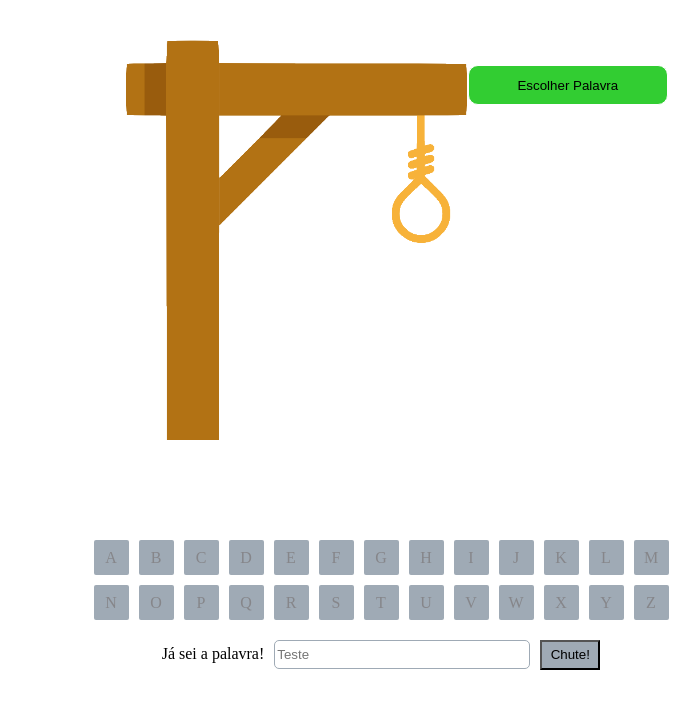
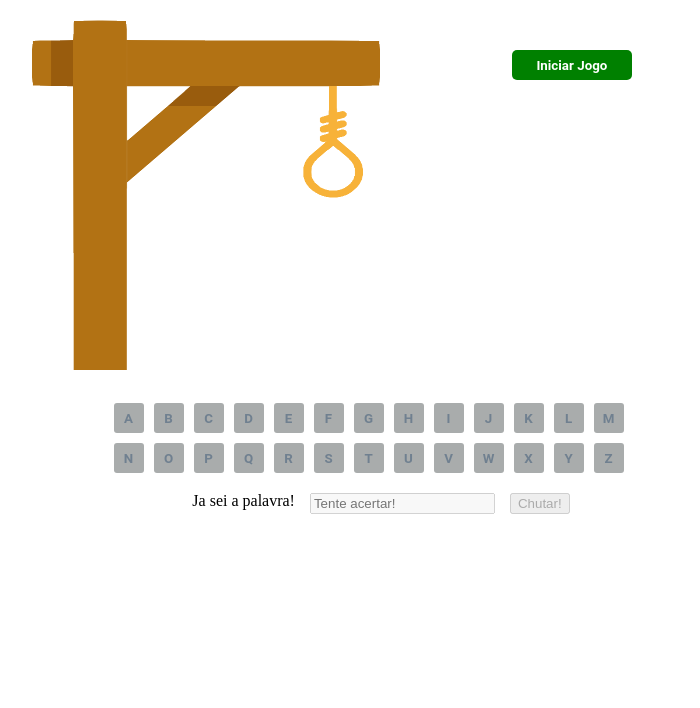
Before and after one commit to phbarcelosreis/projeto8-jogoforca, a React app: page / in a window 1280 px wide. Shown: the whole page, without its empty margins (259-959 px from the left). Built offline with nearby package versions, Linux system fonts and the light colour scheme.

Commit message:
semi finalizado

```diff
--- a/public/index.html
+++ b/public/index.html
@@ -3,7 +3,6 @@
   <head>
     <meta charset="utf-8" />
     <meta name="viewport" content="width=device-width, initial-scale=1" />
-    <link rel="stylesheet" href="reset.css">
     <title>React App</title>
   </head>
   <body>
--- /dev/null
+++ b/src/components/CSS/style.css
@@ -0,0 +1,115 @@
+.bodyLower {
+    margin: 0 auto;
+    width: 700px;
+    margin-top: 30px;
+    position: relative;
+    margin-top: 20px;
+}
+
+.root img {
+    width: 350px;
+    height: 350px;
+}
+.Topo{
+    display: flex;
+    width:100%;
+}
+.leftBox{
+    width:60%;
+}
+.rightBox{
+    display: flex;
+    flex-direction: column;
+    width:50%;
+    height:300px;
+    margin-top:30px;
+    justify-content: space-between;
+    align-items: center;
+}
+.rightBox>button {
+    width: 120px;
+    height: 30px;
+    border: none;
+    border-radius: 5px;
+    background-color: green;
+}
+
+.bodyLower button span {
+    font-family: 'Roboto', sans-serif;
+    color: white;
+    font-weight: 700;
+}
+
+ul {
+    width: 75%;
+    gap: 10px;
+    display: flex;
+    justify-content: center;
+    flex-wrap: wrap;
+    align-items: center;
+    padding-top: 30px;
+    padding-bottom: 30px;
+    margin: 0 auto;
+}
+
+ul li button {
+    width: 30px;
+    height: 30px;
+    border: none;
+    border-radius: 3px;
+    background-color: rgb(169, 172, 172)
+}
+
+ul li button h3 {
+    font-family: 'Roboto', sans-serif;
+    color: slategray;
+    font-weight: 700;
+}
+
+.bodyLower .writing {
+    margin-top: 20px;
+    display: flex;
+    justify-content: center;
+    gap: 15px;
+}
+
+.habilitado{
+    background-color: lightblue;
+}
+.habilitado:active{
+    transform: translate(1px, 2px);
+}
+.habilitado>h3{
+    color: lightseagreen;
+}
+
+.habilitado:hover{
+    filter:brightness(1.10)
+
+}
+
+.habilitado:disabled{
+    background-color: rgb(167, 167, 167);
+}
+
+.habilitado:disabled>h3{
+    color: slategray;
+}
+
+.lined {
+    font-family: system-ui, -apple-system, BlinkMacSystemFont, 'Segoe UI', Roboto, Oxygen, Ubuntu, Cantarell, 'Open Sans', 'Helvetica Neue', sans-serif;
+    font-size:50px;
+    padding-left: 20px;
+}
+
+.verde {
+    color:green;
+}
+.vermelho{
+    color:red;
+}
+
+.listaButtons{
+    margin-top: 30px;
+    margin-left: 75px;
+}
--- a/src/components/palavras.js
+++ b/src/components/palavras.js
@@ -23,7 +23,6 @@ const palavras = [
     "xícara", "xadrez", "xilofone", "xarope", "xenofobia", "xereta", "xerife", "xaveco", "xixi", "xale",
     "zebra", "zagueiro", "zero", "zoeira", "zodíaco", "zangão", "zepelim", "zinco", "zoológico", "zumbido"
 ]
-
 const novasPalavras = shuffleArray(palavras);
 
 function shuffleArray(array) {
--- a/src/components/site.js
+++ b/src/components/site.js
@@ -1,165 +1,158 @@
+import forca0 from "./assets/forca0.png"
+import forca1 from "./assets/forca1.png"
+import forca2 from "./assets/forca2.png"
+import forca3 from "./assets/forca3.png"
+import forca4 from "./assets/forca4.png"
+import forca5 from "./assets/forca5.png"
+import forca6 from "./assets/forca6.png"
+import novasPalavras from "./palavras";
 import { useState } from "react";
-import styled from "styled-components";
-import novasPalavras from "./palavras";
 
-const alfabeto = [
-    "A", "B", "C", "D", "E", "F", "G", "H", "I", "J", "K", "L", "M", "N", "O", "P", "Q", "R", "S", "T", "U", "V", "W", "X", "Y", "Z"
-];
+const alfabeto = ["a", "b", "c", "d", "e", "f", "g", "h", "i", "j", "k", "l", "m", "n", "o", "p", "q", "r", "s", "t", "u", "v", "w", "x", "y", "z"];
+const forcas = [forca0, forca1, forca2, forca3, forca4, forca5, forca6]
+let erros = 0;
+let choiceWord ;
+let wordwithout;
 
-export default function Site() {
 
-    const [mudar, setMudar] = useState("");
-    const [word, setWord] = useState("")
-    /* const [cont, setCont] = useState(0) */
-    const [imagem, setImagem] = useState("/assets/forca0.png")
+function App() {
+    const [start, setStart] = useState(false)
+    const [botaozin, setBotaozin] = useState("")
+    const [CheckWL, setCheckWL] = useState("lined")
+    const [press, setLetter] = useState([])
+    const [array, setArray] = useState([])
+    let choiceWord ;
+    let wordwithout;
+    const novoArray = [];
+    const [Try, setTry] = useState("")
+    const estadoForca = { imagem: forcas[erros] }
 
-    function ChangeValue() {
-        setImagem()
-        if (mudar === word){
-            alert("Voce conseguiu!")
+
+    function Jogo(atributo) {
+
+
+        function IniciarJogo() {
+            choiceWord = novasPalavras[Math.floor(Math.random()*novasPalavras.length)]
+            wordwithout = choiceWord.normalize('NFD').replace(/[\u0300-\u036f]/g, "")
+            for (let i = 0; i < wordwithout.length; i++) {
+                novoArray.push(wordwithout[i]);
             }
-        console.log(mudar)
+            console.log(choiceWord.lenght)
+            ResetarJogo()
+            let array = novoArray.map(() => ' _ ')
+            setArray(array)
+            if (!start) {
+                setStart(true)
+                setBotaozin("habilitado")
+            }
+        }
+        function ResetarJogo() {
 
+            setLetter([]);
+            erros = 0;
+            setCheckWL("lined")
+        }
+        function verificaLetra(letter) {
+            setLetter([...press, letter])
+            if (start) {
+                if (press) {
+
+                } else {
+                    setLetter(true)
+                }
+                const arrayModificado = [...array]
+                for (let i = 0; i < novoArray.length; i++) {
+                    if (letter === novoArray[i]) {
+                        arrayModificado[i] = choiceWord[i]
+                    }
+                }
+                incrementaErro(arrayModificado, letter)
+                setArray(arrayModificado)
+                verificaCheckWL(arrayModificado)
+            }
+        }
+        function incrementaErro(arrayModificado, letra) {
+            if (!novoArray.includes(letra)) {
+                erros++;
+                verificaCheckWL(arrayModificado)
+            }
         }
 
-    function changeWord() {
-        const newWord = novasPalavras[0]
-        setWord(newWord);
-        console.log(newWord)
-
+        function verificaCheckWL(arrayModificado, palavraInput) {
+            if (!arrayModificado.includes(" _ ")) {    //ou palavra digitada no input for igual a choiceWord
+                setCheckWL("lined verde")
+                setStart(false)
+                setBotaozin("")
+            } else if (erros === 6) {
+                setArray(choiceWord)
+                setCheckWL("lined vermelho")
+                setStart(false)
+                setBotaozin("")
             }
-/*
-    function RenderImage() {
-        if (cont === 1) {
-            const imagemNova = "/assets/forca1.png"
-            setImagem(imagemNova)
-        } else if (cont === 2) {
-            const imagemNova = "/assets/forca2.png"
-            setImagem(imagemNova)
-        } else if (cont === 3) {
-            const imagemNova = "/assets/forca3.png"
-            setImagem(imagemNova)
-        } else if (cont === 4) {
-            const imagemNova = "/assets/forca4.png"
-            setImagem(imagemNova)
-        } else if (cont === 5) {
-            const imagemNova = "/assets/forca5.png"
-            setImagem(imagemNova)
-        } else if (cont === 6) {
-            const imagemNova = "/assets/forca6.png"
-            setImagem(imagemNova)
         }
 
-    } */
+
+        function Alfabeto() {
+            return (
+                <ul className="listaButtons">
+                    {alfabeto.map((props, key) => (
+                        <li key={key}>
+                            <button disabled={press.includes(props)} className={botaozin} onClick={() => verificaLetra(props)}>
+                                <h3>{props.toUpperCase()}</h3>
+                            </button>
+                        </li>
+                    ))}
+                </ul>
+            )
+        }
+
+
 
         return (
-        <Page>
-            <Teste>
-                <Imagem src={imagem} alt="Forca-Inicial" />
             <div>
-                    <ButtonTitle onClick={changeWord}>Escolher Palavra</ButtonTitle>
-                    {word === novasPalavras[0] ? <Palavra>{word}</Palavra> : <Palavra></Palavra>}
+                <div className="Topo">
+                    <div className="leftBox">
+                        <img src={estadoForca.imagem} alt="forca inicial" />
+                    </div>
+                    <div className="rightBox">
+                        <button onClick={() => IniciarJogo(atributo)}>
+                            <span>Iniciar Jogo</span>
+                        </button>
+                        <div className={CheckWL}>{array}</div>
+                    </div>
+                </div>
+                <Alfabeto />
             </div>
 
-
-            </Teste>
-
-            <Grid>
-                {alfabeto.map((props, index) =>
-                    <Letter key={index}>{props}</Letter>
-                )}
-            </Grid>
-            <div>
-                Já sei a palavra!
-                <WordBox placeholder="Teste" value={mudar} onChange={e => setMudar(e.target.value)} />
-                <WordButton onClick={ChangeValue}>Chute!</WordButton>
-            </div>
-        </Page>
-
         )
-
     }
 
-const Page = styled.div`
-    display: flex;
-    flex-direction: column;
-    justify-content: center;
-    align-items: center;
-    margin-top: 40px;
-`
+    function verificaCheckWLTry() {
+        if (Try === choiceWord) {
+            setArray(Try)
+            setCheckWL("lined verde")
+            setStart(false)
+            setBotaozin("")
+        } else {
+            erros = 6;
 
-const Imagem = styled.img`
-    height: 400px;
-    width: 350px;
-`
-
-const ButtonTitle = styled.button`
-    background-color: #32CD32;
-    text-align: center;
-    margin-top: 25px;
-    height: 40px;
-    width: 200px;
-    display: flex;
-    align-items: center;
-    justify-content: center;
-    border-radius: 10px;
-    border: 1px solid #FFFF;
-    & input::placeholder{
-        color: #FAA;
+            setArray(choiceWord)
+            setCheckWL("lined vermelho")
+            setStart(false)
+            setBotaozin("")
+        }
     }
 
-`;
+    return (
+        <div className="bodyLower">
+            <Jogo />
+            <div className="writing ">
+                <h4>Ja sei a palavra!</h4>
+                <input disabled={!start} type="text" placeholder="Tente acertar!" value={Try} onChange={e => setTry(e.target.value)} />
+                <button disabled={!start} onClick={() => verificaCheckWLTry(Try)}>Chutar!</button>
+            </div>
+        </div>
+    )
+}
 
-const Teste = styled.div`
-    display: flex;
-    justify-content: space-around;
-    box-sizing: border-box;
-    width: 40%;
-    height: 500px;
-`
-
-const Grid = styled.div`
-    display: grid;
-    grid-template-columns: repeat(13, 35px);
-    gap: 10px;
-`
-
-const Letter = styled.div`
-    display: flex;
-    justify-content: center;
-    align-items: center;
-    width:100%;
-    height: 35px;
-    background-color: #9FAAB5;
-    color: 	#86868A;
-    border-radius: 2px;
-    &:hover{
-        background-color: #FAA;
-    }
-`
-
-const WordBox = styled.input`
-    border: 1px solid #9FAAB5;
-    height: 25px;
-    width: 250px;
-    margin-top: 20px;
-    border-radius: 5px;
-    margin-right: 10px;
-    margin-left: 10px;
-
-
-`
-
-const WordButton = styled.button`
-    width: 60px;
-    height: 30px;
-    background-color: #9FAAB5;
-
-`
-
-const Palavra = styled.div`
-    margin-top: 320px;
-    letter-spacing: 5px;
-    text-decoration: underline;
-    font-size: 20px;
-`
+export default App
--- a/src/index.js
+++ b/src/index.js
@@ -1,5 +1,6 @@
 import ReactDOM from 'react-dom'
 import Site from './components/site.js'
-
+import './components/CSS/style.css'
+import './components/CSS/reset.css'
 
 ReactDOM.render(<Site/>, document.querySelector('.root'))
```
Also changed, not shown: src/components/CSS/reset.css (renamed from public/reset.css), src/components/assets/forca0.png (renamed from public/assets/forca0.png), src/components/assets/forca1.png (renamed from public/assets/forca1.png), src/components/assets/forca2.png (renamed from public/assets/forca2.png), src/components/assets/forca3.png (renamed from public/assets/forca3.png), src/components/assets/forca4.png (renamed from public/assets/forca4.png), src/components/assets/forca5.png (renamed from public/assets/forca5.png), src/components/assets/forca6.png (renamed from public/assets/forca6.png). Lines whose indentation alone changed are shown as unchanged.
